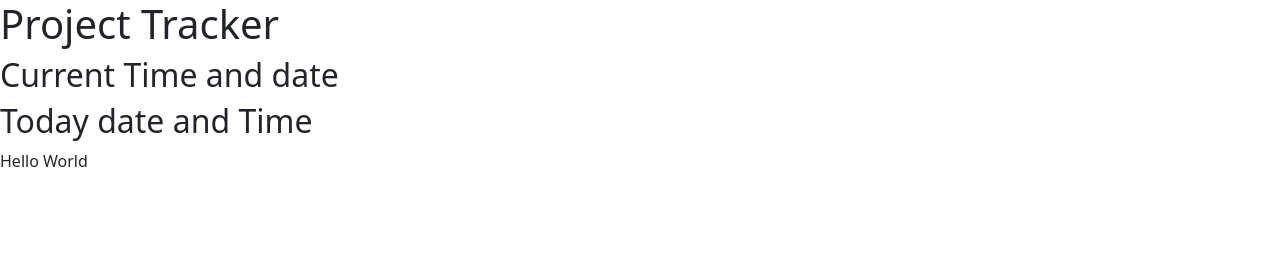
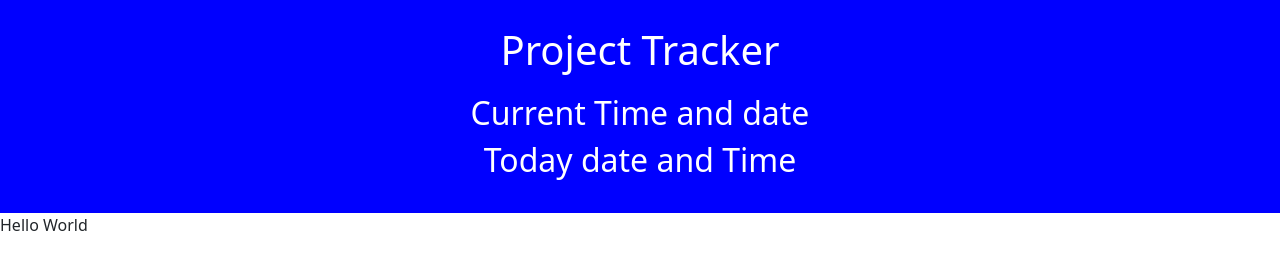
Before and after one commit to ShannyaN/miniproject5, a plain HTML site: page index.html in a window 1280 px wide. Drawn offline with nearby package versions, Linux system fonts and the light colour scheme.

Commit message:
adds css to nav bar

```diff
--- a/assets/css/style.css
+++ b/assets/css/style.css
@@ -0,0 +1,17 @@
+* {
+  box-sizing: border-box;
+  padding: 0;
+  margin: 0;
+}
+
+#nav {
+  display: flex;
+  background-color: blue;
+  color: white;
+  padding: 2% 0 2% 0;
+  flex-direction: column;
+  align-items: center;
+}
+#top-nav-item {
+  padding-bottom: 1%;
+}
--- a/index.html
+++ b/index.html
@@ -19,8 +19,8 @@
     <title>Project Tracker</title>
   </head>
   <body>
-    <nav>
-      <h1>Project Tracker</h1>
+    <nav id="nav">
+      <h1 id="top-nav-item">Project Tracker</h1>
       <h2>Current Time and date</h2>
       <h2>Today date and Time</h2>
     </nav>
```
